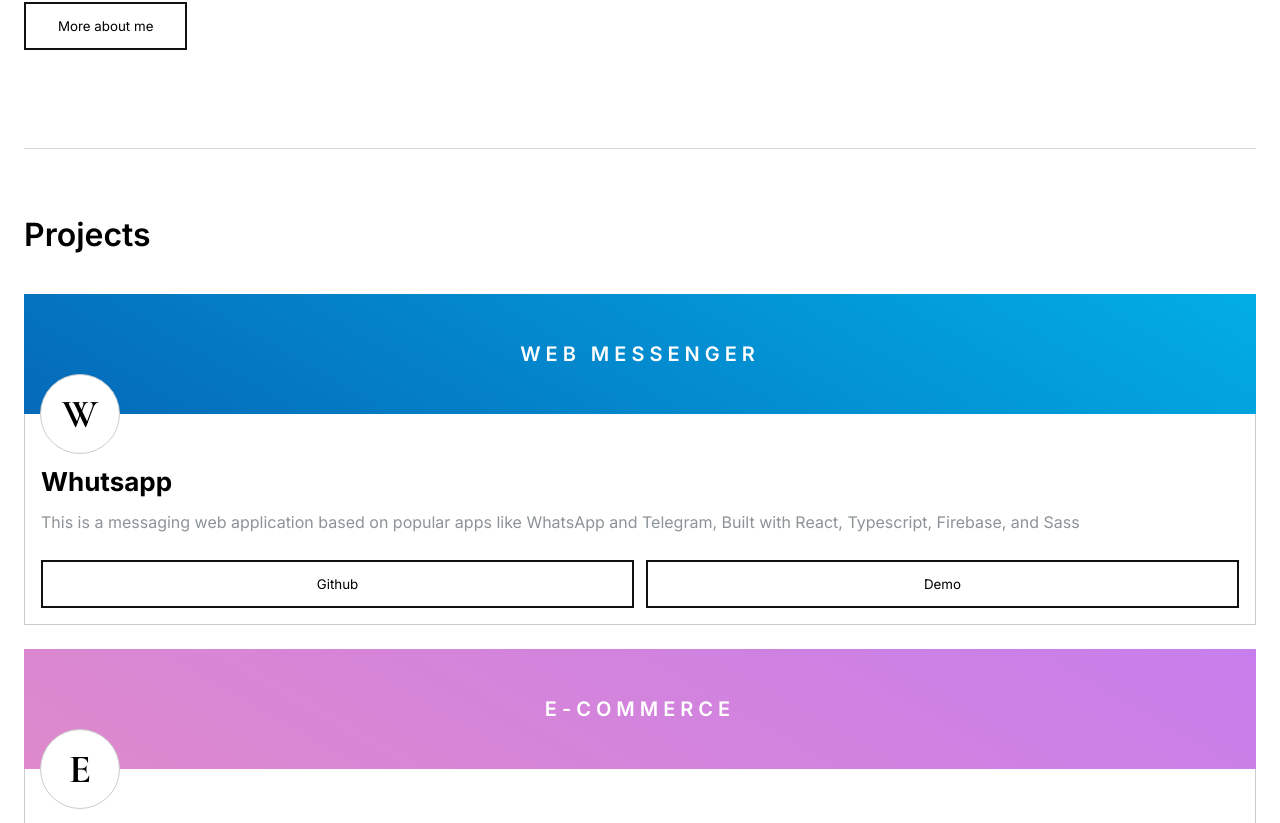
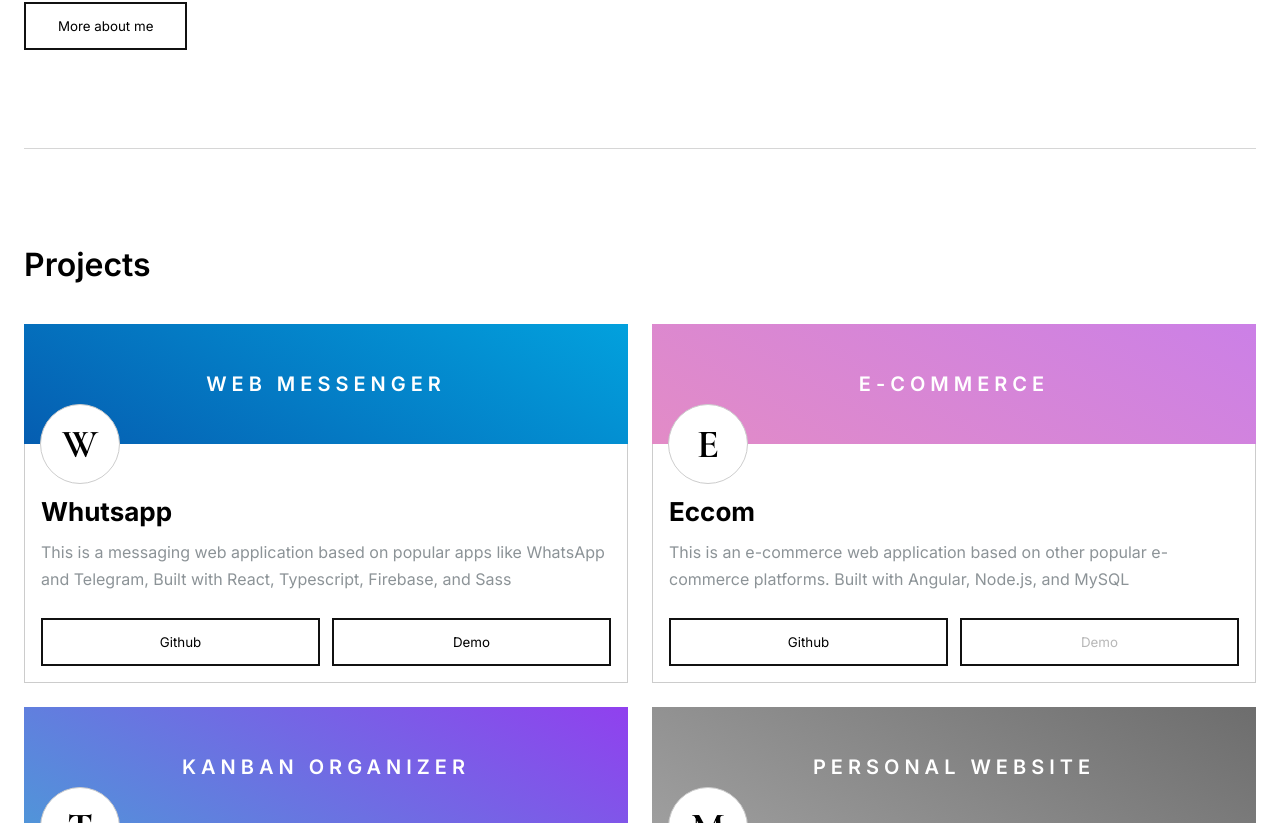
Before and after one commit to michaelparkadze/v1, a Next.js app: page / in a window 1280 px wide. Shown: the part 877-1700 px from the top of the page. Built offline with nearby package versions, Linux system fonts and the light colour scheme.

Commit message:
[Update] Projects section ipad layout

```diff
--- a/styles/home.module.scss
+++ b/styles/home.module.scss
@@ -161,6 +161,10 @@
       }
     }
     .projects {
+      padding: 90px 0;
+      > ul {
+        grid-template-columns: 1fr 1fr;
+      }
     }
     .articles {
     }
```
